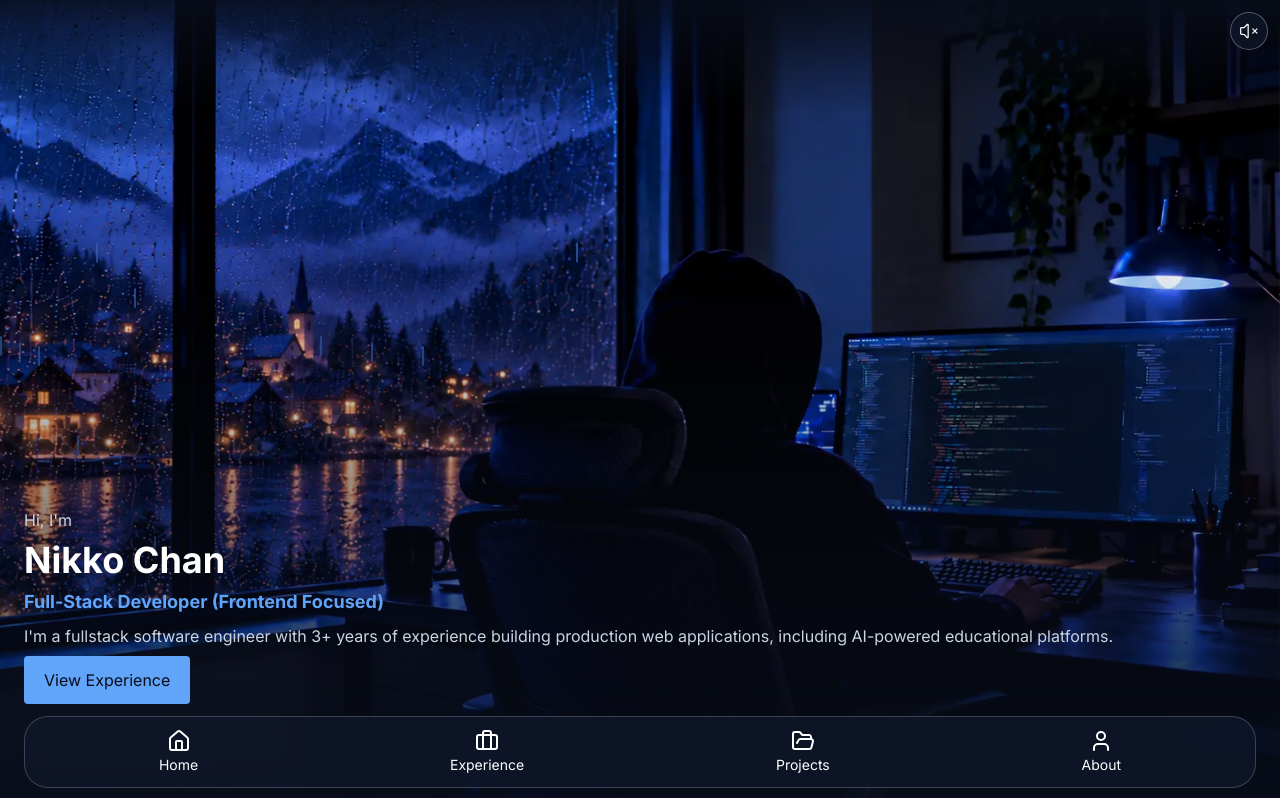
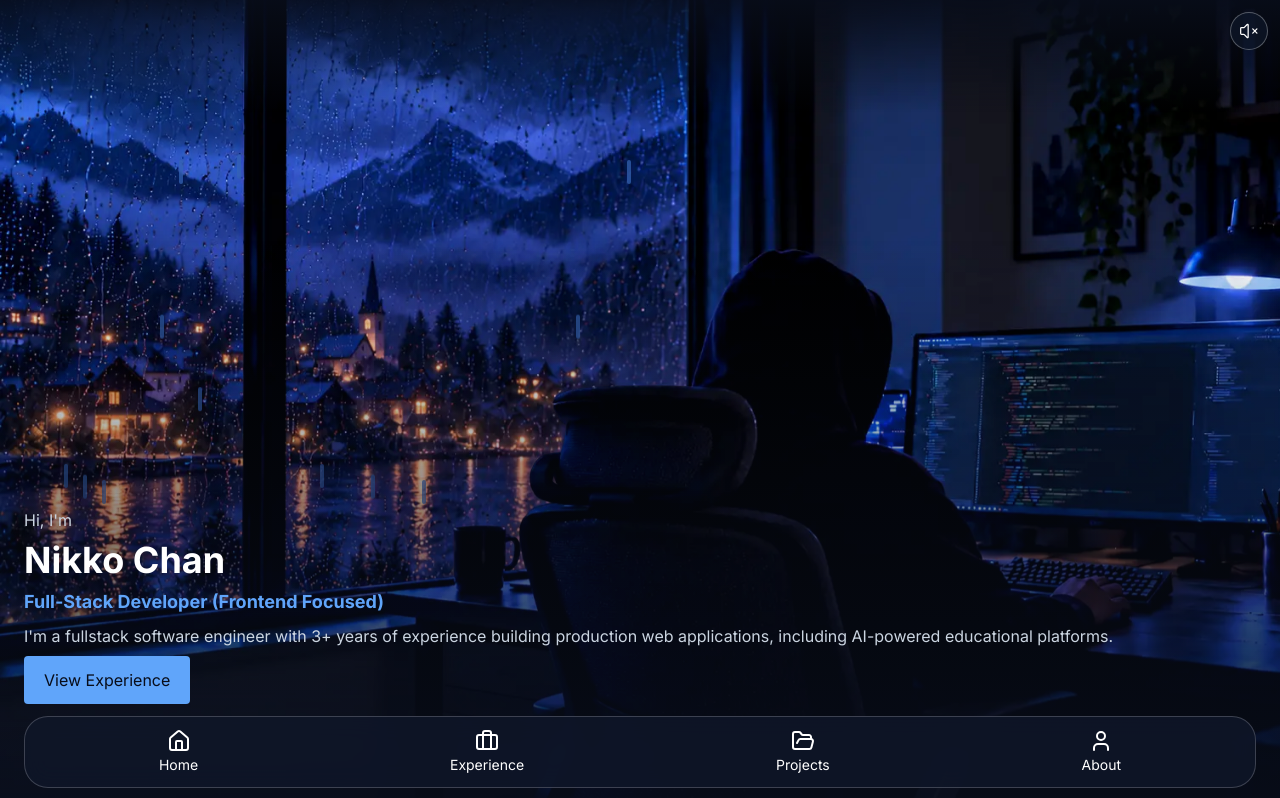
Before and after one commit to gnikkoch96/portfolio-updated, a React (Vite) app: page / in a window 1280 px wide. Shown: the top 798 px of the page. Built offline with nearby package versions, Linux system fonts and the light colour scheme.

Commit message:
fix(background): improve responsive image positioning and rain animation

```diff
--- a/src/components/Background.tsx
+++ b/src/components/Background.tsx
@@ -2,11 +2,11 @@ export default function Background() {
   return (
     <div className="fixed inset-0 z-[-1]">
       <picture>
-        <source media="(min-width: 1024px)" srcSet="/images/background.webp" />
+        <source media="(min-width: 1280px)" srcSet="/images/background.webp" />
         <img
           src="/images/mobile-background.webp"
           alt="guy coding in the dark with cozy background"
-          className="h-full w-full object-cover"
+          className="h-full w-full object-cover  xl:object-left"
         />
       </picture>
 
@@ -40,11 +40,11 @@ export default function Background() {
 
       {/* foreground of person coding */}
       <picture>
-        <source media="(min-width: 1024px)" srcSet="/images/background-foreground.webp" />
+        <source media="(min-width: 1280px)" srcSet="/images/background-foreground.webp" />
         <img
           src="/images/mobile-background-foreground.webp"
           alt="guy coding in the dark without background"
-          className="pointer-events-none absolute inset-0 h-full w-full object-cover"
+          className="pointer-events-none absolute inset-0 h-full w-full object-cover  xl:object-left"
         />
       </picture>
     </div>
--- a/src/index.css
+++ b/src/index.css
@@ -23,7 +23,7 @@ html {
 }
 
 .rain-window-left {
-  left: 0;
+  left:5%;
   width: 15%;
 }
 
@@ -34,12 +34,12 @@ html {
 
 .rain-drop {
   position: absolute;
-  top: 10%;
-  width: 2px;
-  height: 20px;
+  top: 0%;
+  width: clamp(2px, 0.3vw, 10px);
+  height: clamp(20px, 3vh, 35px);
   background: rgba(54, 101, 181, 0.7);
   border-radius: 999px;
-  animation: slide-down 1s linear infinite;
+  animation: slide-down 0.5s linear infinite;
 }
 
 @keyframes slide-down {
@@ -48,7 +48,7 @@ html {
   }
 
   to {
-    transform: translateY(500px);
+    transform: translateY(100dvh);
   }
 }
 
```
